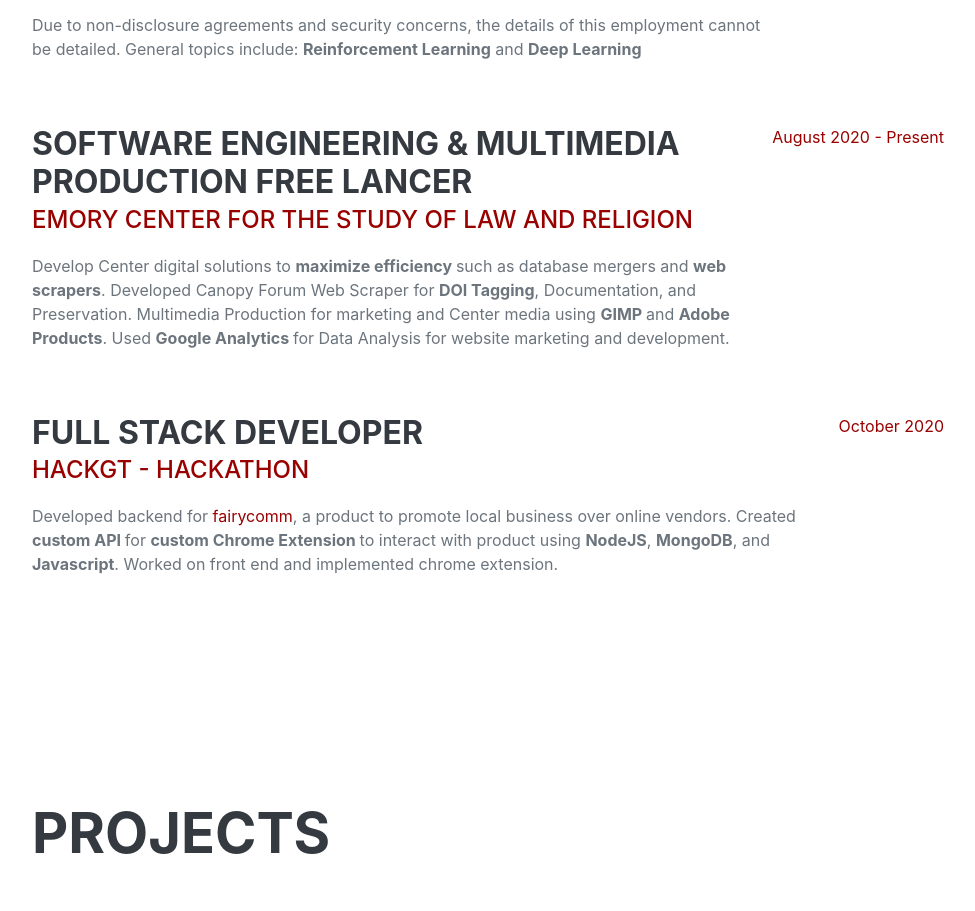
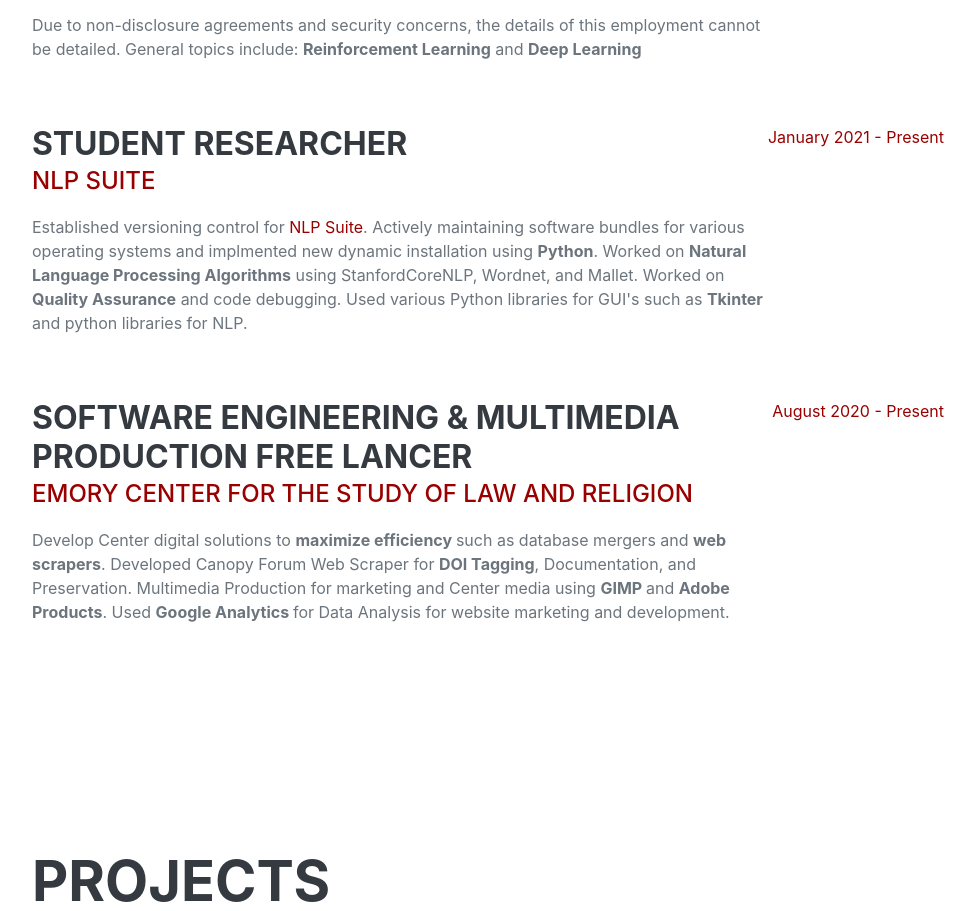
Before and after one commit to RafaelPiloto10/Portfolio, a plain HTML site: page index.html in a window 1280 px wide. Shown: the part 1252-2163 px from the top of the page, without its empty margins (288-1263 px from the left). Drawn offline with nearby package versions, Linux system fonts and the light colour scheme; a web font is replaced by a local one.

Commit message:
updated work experience

```diff
--- a/index.html
+++ b/index.html
@@ -89,6 +89,14 @@
 				</div>
 				<div class="d-flex flex-column flex-md-row justify-content-between mb-5">
 					<div class="flex-grow-1">
+						<h3 class="mb-0">Student Researcher</h3>
+						<div class="subheading mb-3">NLP Suite</div>
+						<p>Established versioning control for <a href="https://github.com/NLP-Suite/NLP-Suite">NLP Suite</a>. Actively maintaining software bundles for various operating systems and implmented new dynamic installation using <b>Python</b>. Worked on <b>Natural Language Processing Algorithms</b> using StanfordCoreNLP, Wordnet, and Mallet. Worked on <b>Quality Assurance</b> and code debugging. Used various Python libraries for GUI's such as <b>Tkinter</b> and python libraries for NLP.</p>
+					</div>
+					<div class="flex-shrink-0"><span class="text-primary">January 2021 - Present</span></div>
+				</div>
+				<div class="d-flex flex-column flex-md-row justify-content-between mb-5">
+					<div class="flex-grow-1">
 						<h3 class="mb-0">Software Engineering & Multimedia Production Free Lancer</h3>
 						<div class="subheading mb-3"><a href="https://canopyforum.org/staff/">Emory Center for the Study
 								of Law and Religion</a></div>
@@ -103,20 +111,7 @@
 					</div>
 					<div class="flex-shrink-0"><span class="text-primary">August 2020 - Present</span></div>
 				</div>
-				<div class="d-flex flex-column flex-md-row justify-content-between mb-5">
-					<div class="flex-grow-1">
-						<h3 class="mb-0">Full Stack Developer</h3>
-						<div class="subheading mb-3">HackGT - Hackathon</div>
-						<p>Developed backend for <a href="https://github.com/RafaelPiloto10/fairycomm">fairycomm</a>, a
-							product to promote local business over online vendors.
-							Created <b>custom API </b>for <b>custom Chrome Extension </b>to interact with product using
-							<b>NodeJS</b>,
-							<b>MongoDB</b>, and <b>Javascript</b>. Worked on front end and implemented chrome extension.
-						</p>
-					</div>
-					<div class="flex-shrink-0"><span class="text-primary">October 2020</span></div>
-				</div>
-		</section>
+			</section>
 		<!-- Interests-->
 		<section class="resume-section" id="projects">
 			<div class="resume-section-content">
```
